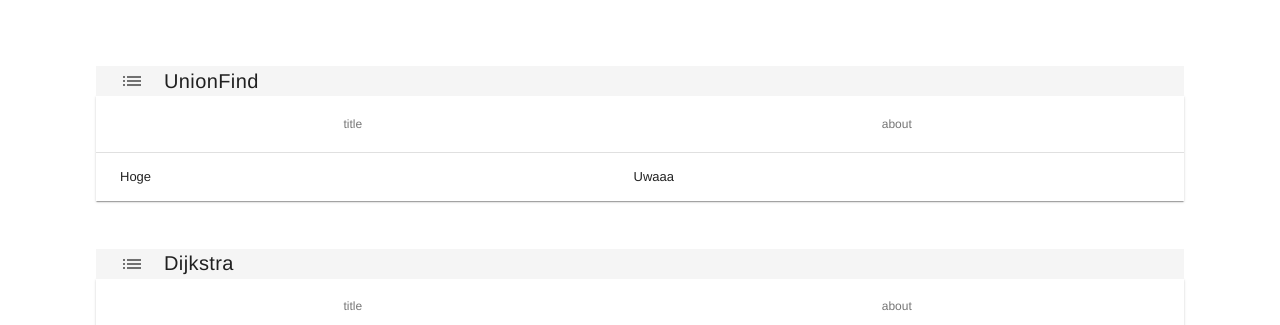
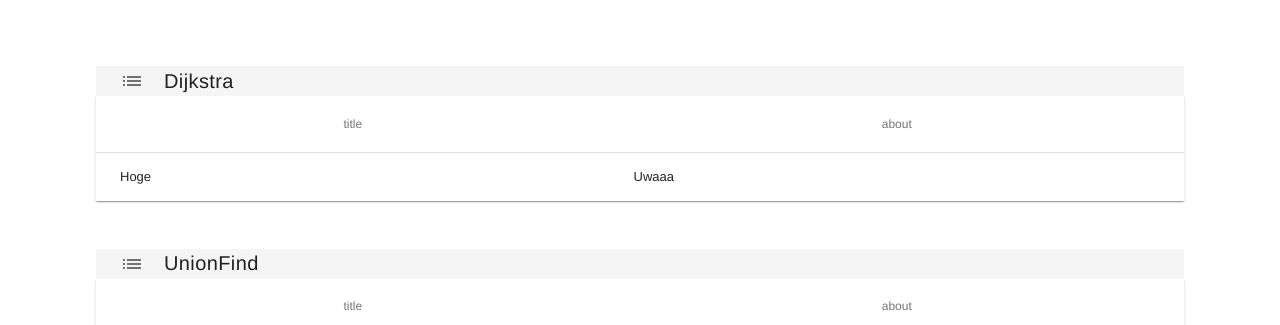
Before and after one commit to tokizuoh/cp-categorize-beta, a Vue app: page /#/graph in a window 1280 px wide. Shown: the part 397-722 px from the top of the page. Built offline with nearby package versions, Linux system fonts and the light colour scheme.

Commit message:
Add props-nest

```diff
--- a/src/components/problems/AppGraph.vue
+++ b/src/components/problems/AppGraph.vue
@@ -2,12 +2,12 @@
   <div>
     <app-jumbotron :categoryTitle="categoryTitle">
     </app-jumbotron>
-    <app-data-table categoryName="UnionFind"
+    <app-data-table :categoryName="categoryName.dijkstra"
                     :problems="problems">
     </app-data-table>
     <br>
     <br>
-    <app-data-table categoryName="Dijkstra"
+    <app-data-table :categoryName="categoryName.unionfind"
                     :problems="problems">
     </app-data-table>
   </div>
@@ -23,15 +23,13 @@ export default {
   },
   data () {
     return {
-      categoryName: [
-        {
-          dijkstra: "Dijkstra",
-          unionfind: "UnionFind"
-        }
-      ],
+      categoryName: {
+        dijkstra: "Dijkstra",
+        unionfind: "UnionFind"
+      },
       categoryTitle: "Graph",
       problems: [
-        {
+      　{
           name: 'Hoge',
           about: 'Uwaaa'
         },
```
